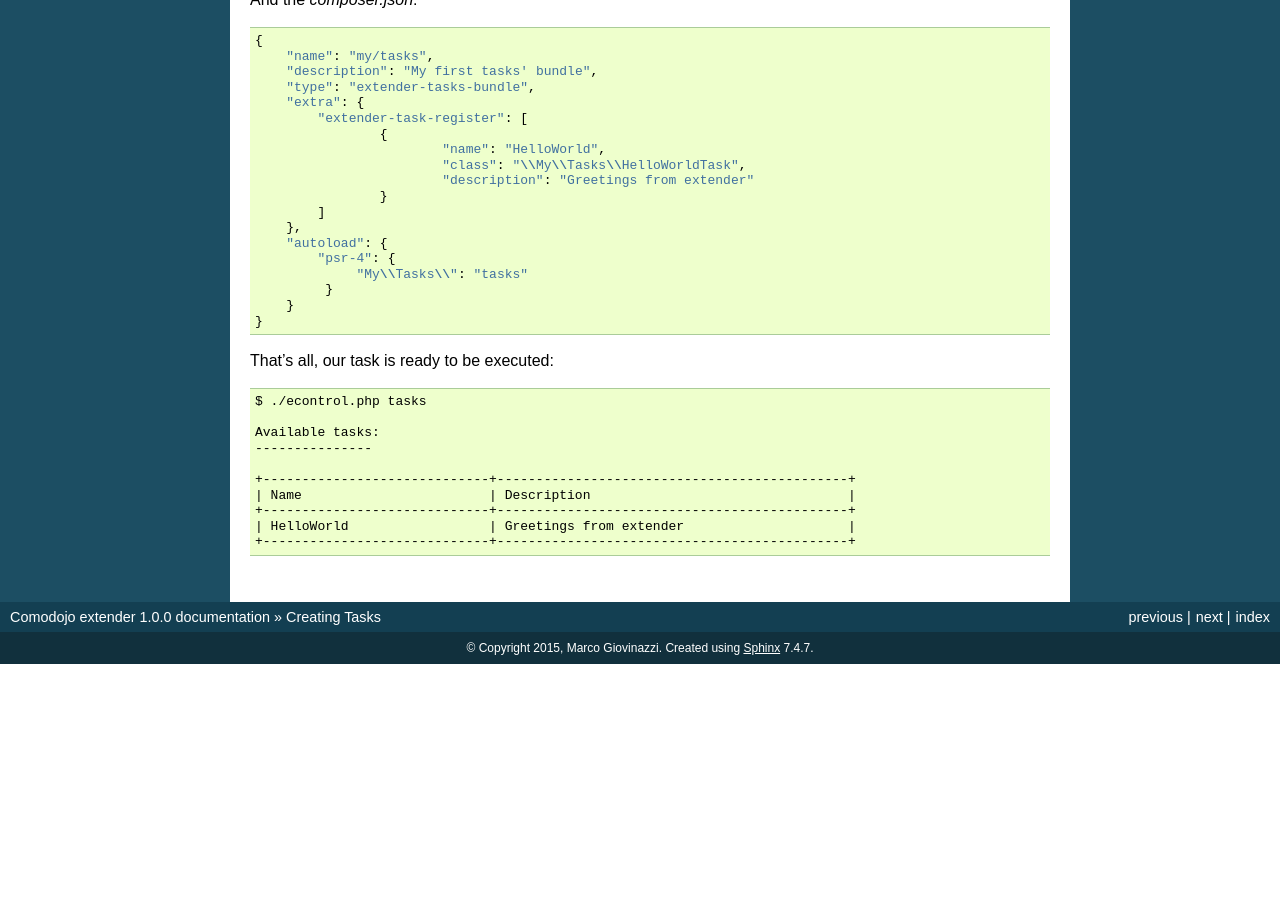
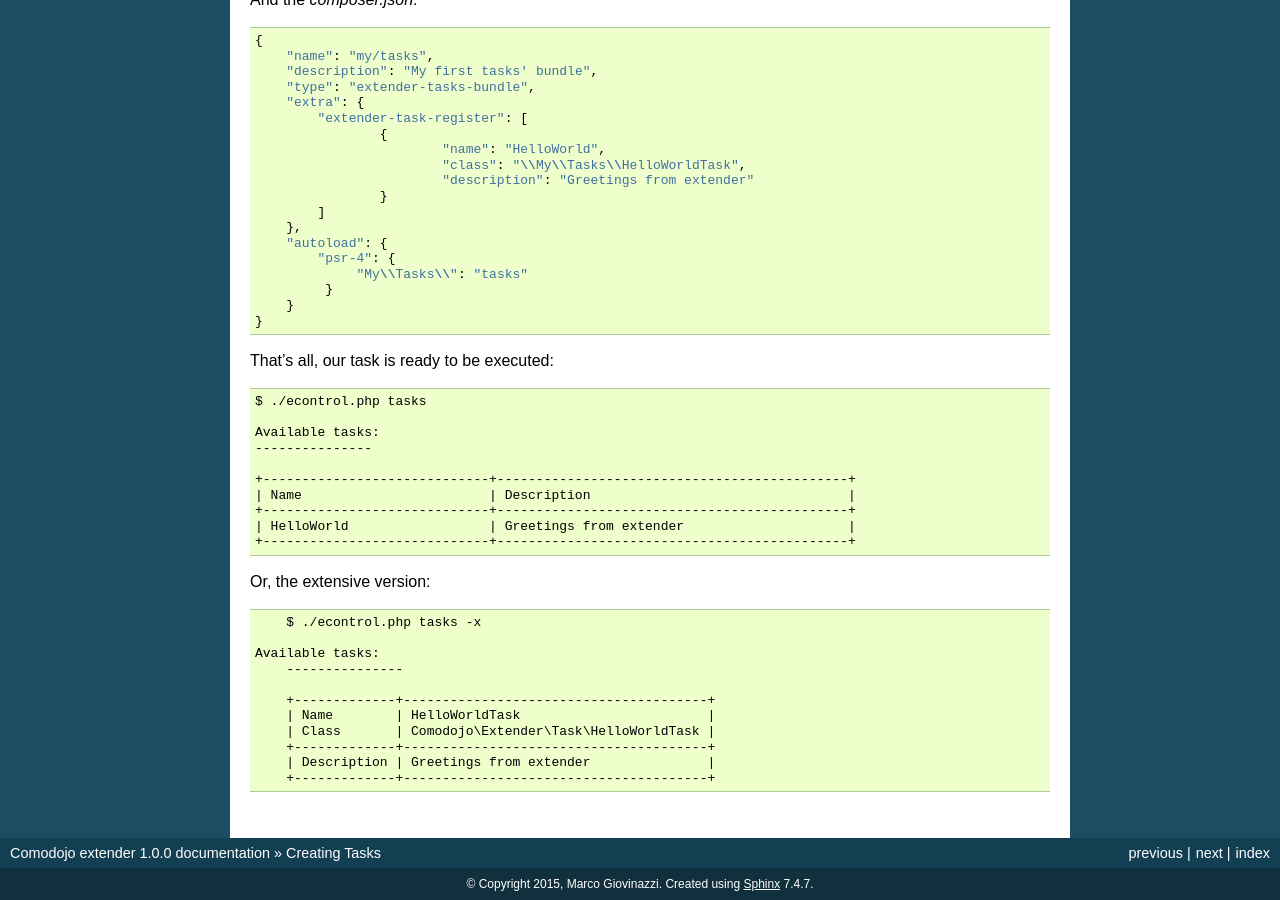
Before and after one commit to comodojo/extender.framework, a Sphinx documentation site: the page built from docs/tasks.rst, in a window 1280 px wide and 900 px high, scrolled down 1745 px. Built offline with Sphinx 7.4.7, drawn with Linux system fonts in a browser that asks for light colours; before the commit the page ends 2409 px from its top, so only the background shows below that.

```diff
--- a/docs/install.rst
+++ b/docs/install.rst
@@ -83,6 +83,7 @@ Extender is now ready to operate::
     Multiprocess enabled: 1
     Idle time (daemon mode): 1
     Max result bytes per task: 2048
+    Max childs: 0
     Max child runtime: 600
     Parent niceness: default
     Childs niceness: default
--- a/docs/jobs.rst
+++ b/docs/jobs.rst
@@ -83,7 +83,7 @@ This will produce something like::
 
 **Extensive** format::
 
-    ./econtrol.php jobs -e
+    ./econtrol.php jobs -x
 
 This will produce something like::
 
--- a/docs/tasks.rst
+++ b/docs/tasks.rst
@@ -114,3 +114,17 @@ That's all, our task is ready to be executed::
     +-----------------------------+---------------------------------------------+
     | HelloWorld                  | Greetings from extender                     |
     +-----------------------------+---------------------------------------------+
+
+Or, the extensive version::
+
+	$ ./econtrol.php tasks -x
+
+    Available tasks:
+	---------------
+
+	+-------------+---------------------------------------+
+	| Name        | HelloWorldTask                        |
+	| Class       | Comodojo\Extender\Task\HelloWorldTask |
+	+-------------+---------------------------------------+
+	| Description | Greetings from extender               |
+	+-------------+---------------------------------------+
```
Also changed, not shown: CHANGELOG.md (added, +5 -0 lines), README.md (+13 -1 lines), docs/running.rst (+39 -7 lines), 1 other file.
